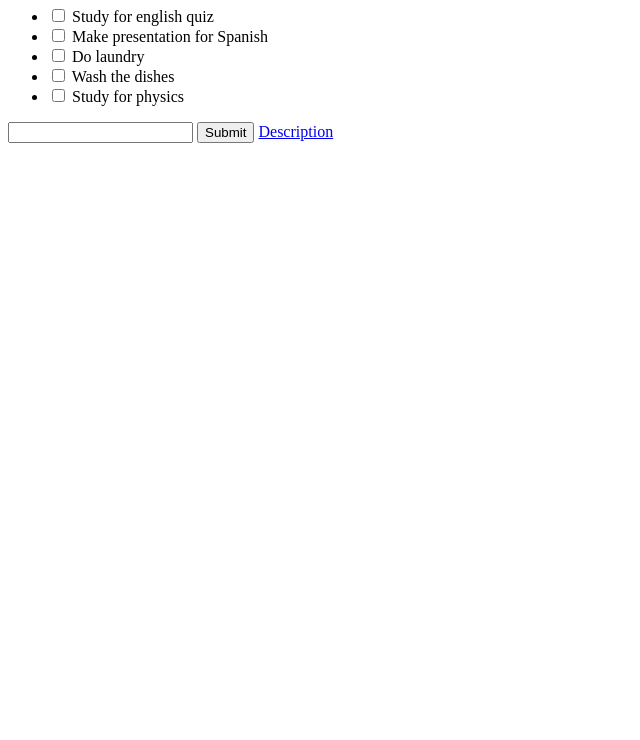
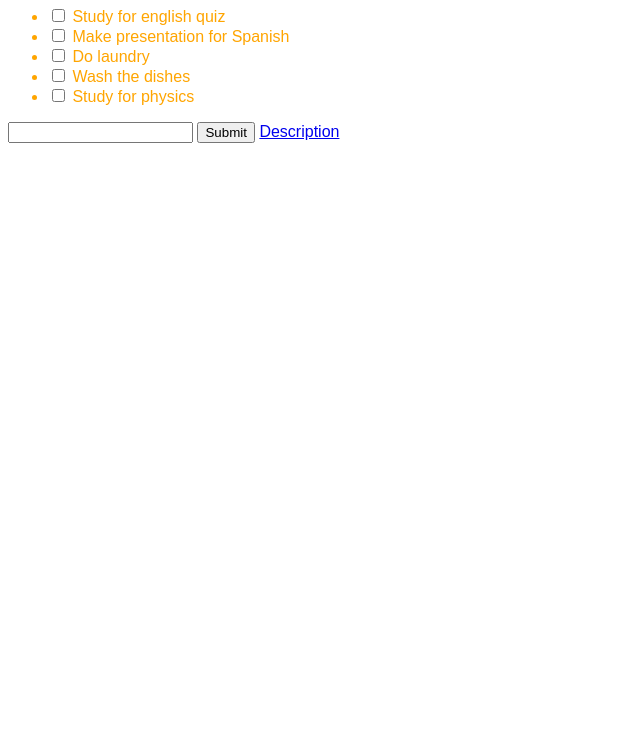
Before and after one commit to iLance1/todo_app_front_end, a plain HTML site: page index.html in a window 1280 px wide. Shown: the part 60-800 px from the top of the page, without its empty margins (0-640 px from the left). Drawn offline with Linux system fonts and the light colour scheme.

Commit message:
added css

```diff
--- a/index.css
+++ b/index.css
@@ -0,0 +1,6 @@
+html{
+font-family: sans-serif;
+}
+li{
+    color:orange;
+}
--- a/index.html
+++ b/index.html
@@ -1,7 +1,8 @@
 
 <html>
   <head>
-    <title>ToDo Listt</title>
+    <title>ToDo List</title>
+  <link rel="stylesheet" href="index.css">
   </head>
   <body>
     <h1>Hello, World!</h1>
```
